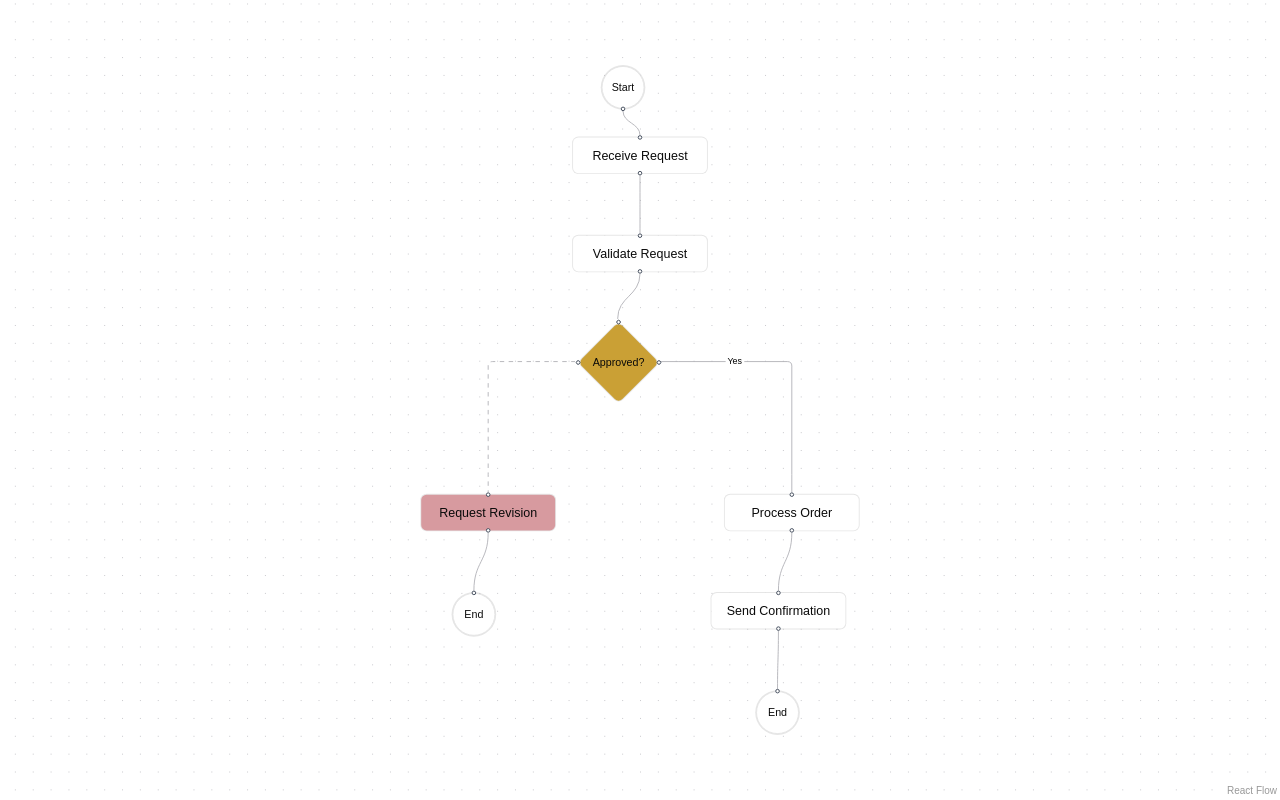
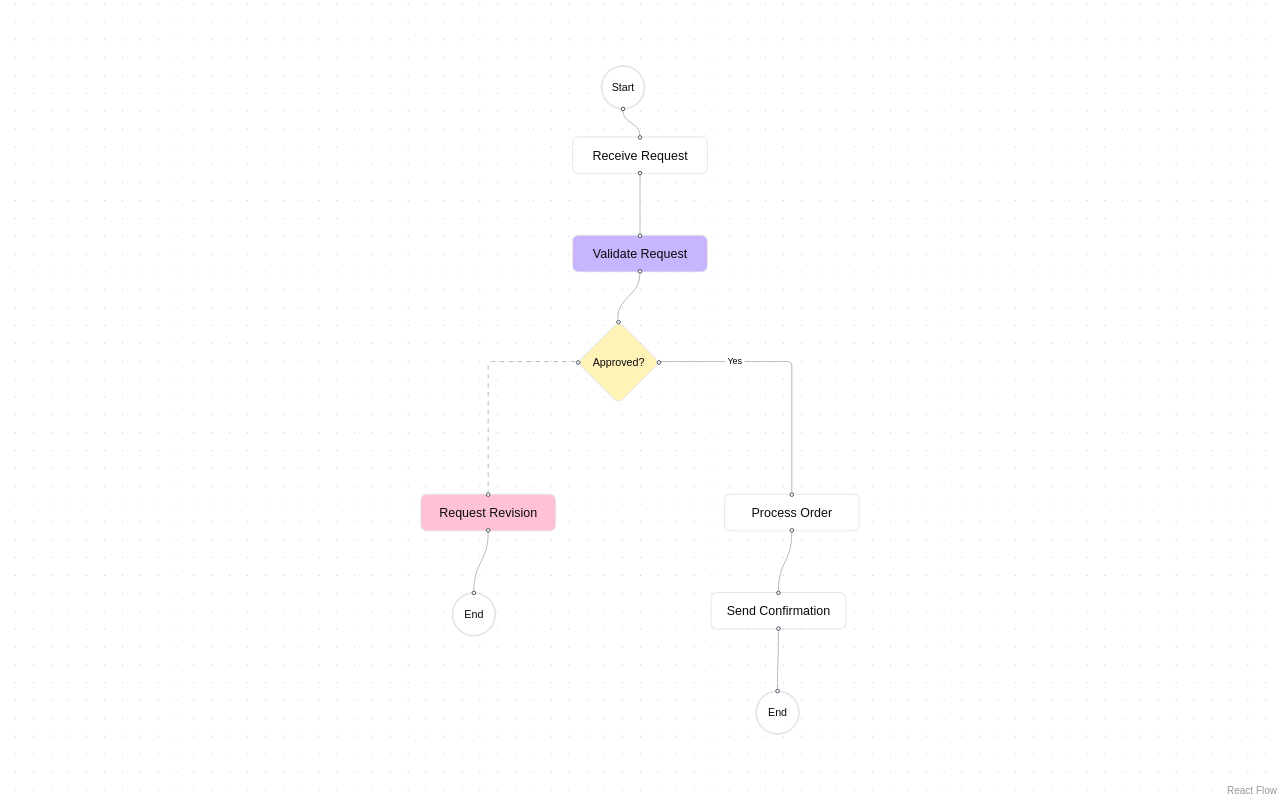
Before and after one commit to ibrohhm/workflow-ui, a Next.js app: page / in a window 1280 px wide. Built offline with nearby package versions, Linux system fonts and the light colour scheme.

Commit message:
style(colors): update node palette to Figma-style clean pastels

```diff
--- a/constants/colors.ts
+++ b/constants/colors.ts
@@ -1,14 +1,14 @@
 export const COLORS: Record<string, string> = {
-  'pink-light': '#e9cfc9',
-  'pink':       '#d79a9f',
-  'rose':       '#cf6a6f',
-  'orange':     '#e3a062',
-  'yellow':     '#caa035',
-  'olive':      '#b9c26a',
-  'sage':       '#a9b79a',
-  'mint':       '#9fc4c0',
-  'teal':       '#7ea1a8',
-  'lavender':   '#cfc8da',
-  'purple':     '#9c94b5',
-  'tan':        '#c7b89a',
+  'pink-light': '#FFE8F0',
+  'pink':       '#FFC2D4',
+  'rose':       '#FF9BB3',
+  'orange':     '#FFD5B8',
+  'yellow':     '#FFF3B8',
+  'olive':      '#D8F5B8',
+  'sage':       '#B8F5DA',
+  'mint':       '#B8EEF5',
+  'teal':       '#B8D8F5',
+  'lavender':   '#E0D5FF',
+  'purple':     '#C8B5FF',
+  'tan':        '#EAD9BC',
 };
--- a/data/request-approval-flow.json
+++ b/data/request-approval-flow.json
@@ -2,7 +2,7 @@
   "nodes": [
     { "id": "start", "type": "start", "data": { "label": "Start" }, "position": { "x": 207, "y": 0 } },
     { "id": "receive_request", "type": "task", "data": { "label": "Receive Request" }, "position": { "x": 175, "y": 80 } },
-    { "id": "validate_request", "type": "task", "data": { "label": "Validate Request" }, "position": { "x": 175, "y": 190 } },
+    { "id": "validate_request", "type": "task", "data": { "label": "Validate Request", "background": "purple" }, "position": { "x": 175, "y": 190 } },
     { "id": "approved", "type": "gateway", "data": { "label": "Approved?", "background": "yellow" }, "position": { "x": 194, "y": 300 } },
     { "id": "request_revision", "type": "task", "data": { "label": "Request Revision", "background": "pink" }, "position": { "x": 5, "y": 480 } },
     { "id": "end_no", "type": "end", "data": { "label": "End" }, "position": { "x": 40, "y": 590 } },
```
